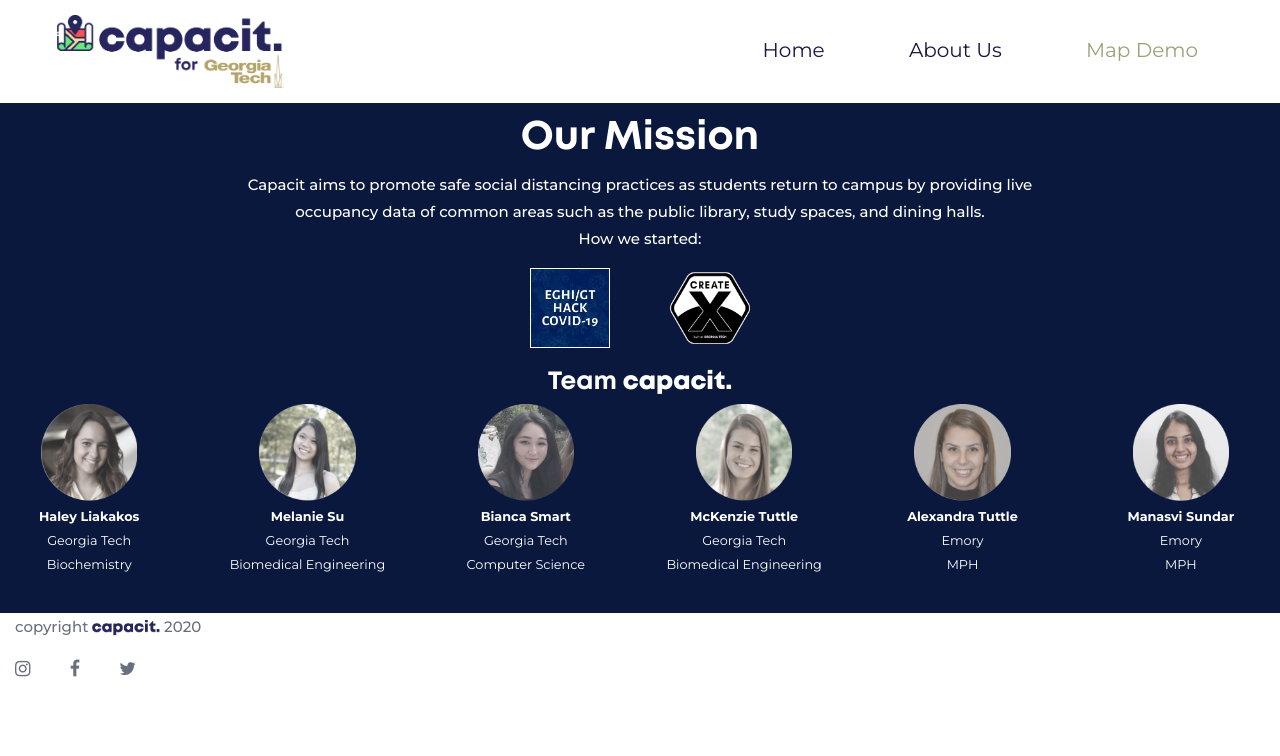
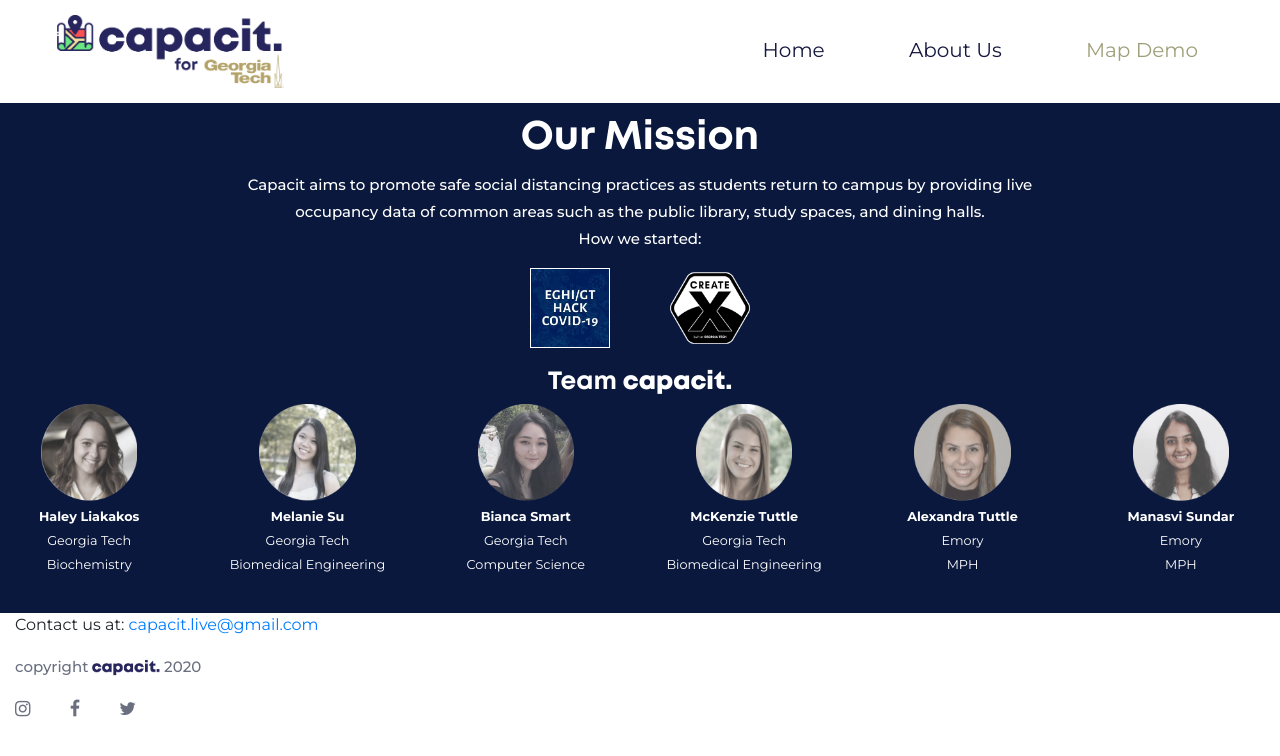
Before and after one commit to capacit-live/capacitweb, a plain HTML site: page about.html in a window 1280 px wide. Drawn offline with Linux system fonts and the light colour scheme.

Commit message:
email link

```diff
--- a/about.html
+++ b/about.html
@@ -168,7 +168,8 @@
 				</div>
 				-->
 				<div class="col-xl-6 col-lg-5 order-lg-1">
-					<p style="font-size: 15px; color:0a183d;">copyright <img src="img/montdemo.png" alt="" height="20px" style="padding-bottom: 2px;"> 2020</p>
+					<address>Contact us at: <a href="mailto:capacit.live@gmail.com">capacit.live@gmail.com</a></address>
+					<p style="font-size: 15px; color:0a183d;">copyright <img src="img/montdemo.png" alt="" height="20px" style="padding-bottom: 2px;"> 2020 </p>
 
 					<div class="social-links">
 						<a href=""><i class="fa fa-instagram"></i></a>
```
Also changed, not shown: index.html (+1 -0 lines), map.html (+1 -0 lines).
